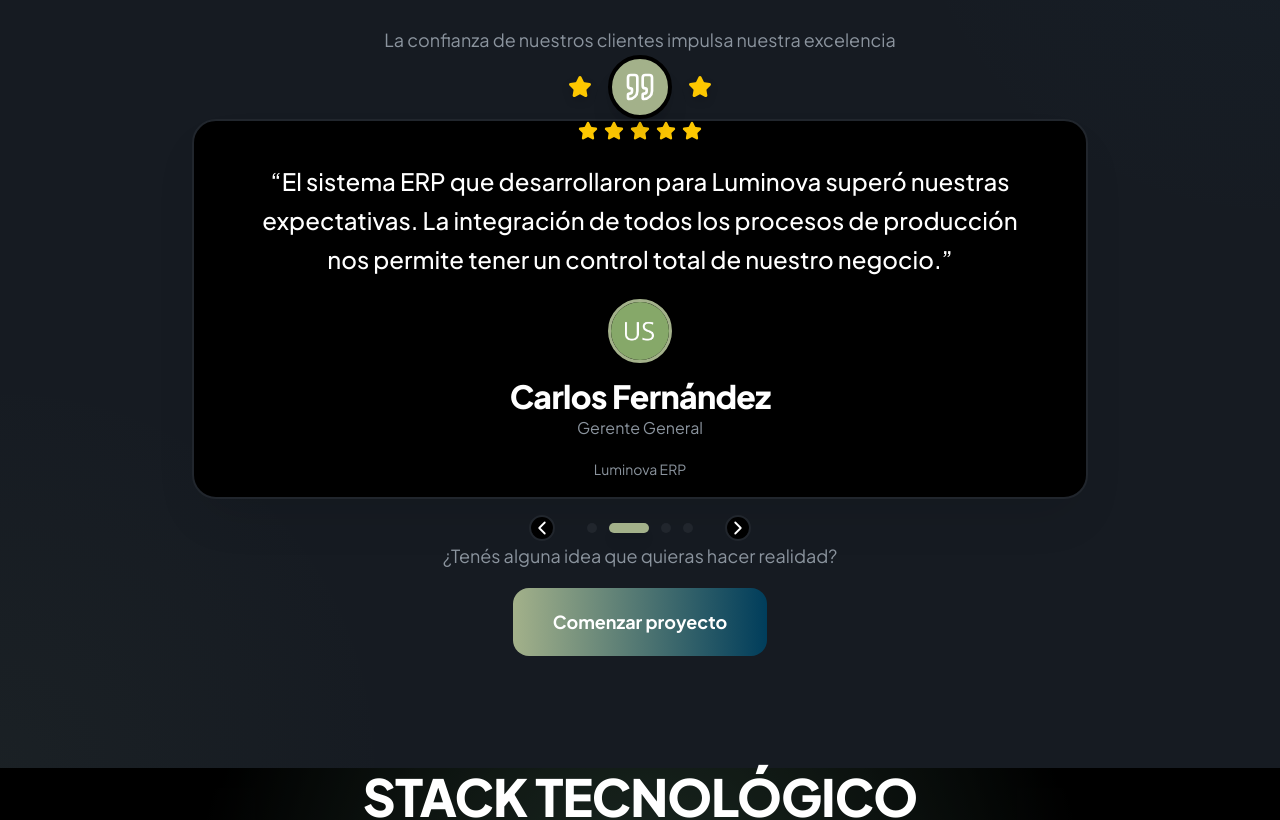
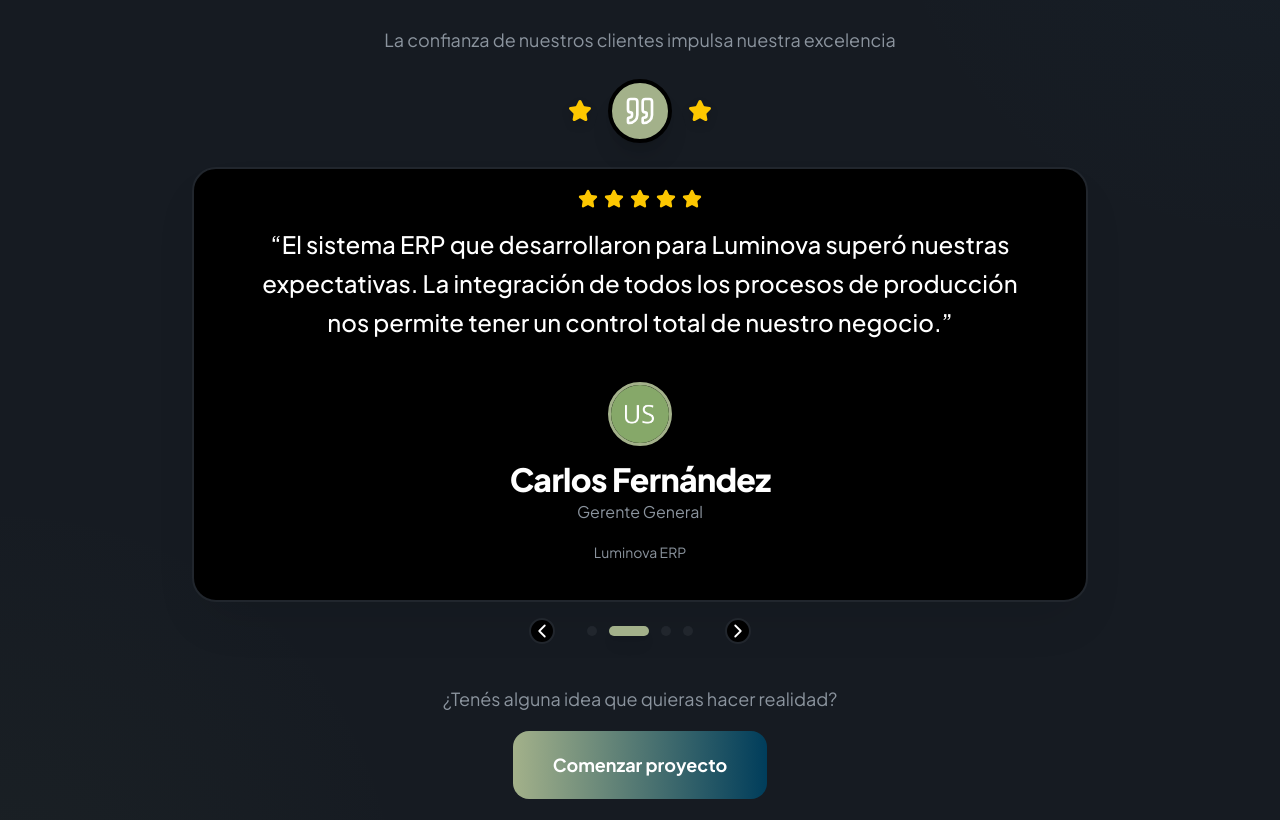
Before and after one commit to dgimenezdeveloper/folkode-webapp, a Next.js app in the folder frontend/: page / in a window 1280 px wide. Shown: the part 9421-10241 px from the top of the page. Built offline with nearby package versions, Linux system fonts and the light colour scheme.

Commit message:
Ajuste algunas margenes y paddings para mejorar la estetica general del componente Testimonials.

```diff
--- a/frontend/src/components/sections/Testimonials.tsx
+++ b/frontend/src/components/sections/Testimonials.tsx
@@ -119,7 +119,7 @@ export default function Testimonials() {
           whileInView={{ opacity: 1, y: 0 }}
           viewport={{ once: true }}
           transition={{ duration: 0.5 }}
-          className="section-title mb-16"
+          className="section-title !mb-[7rem]"
         >
           <h2 className="text-gradient">
             Comentarios de Clientes
@@ -132,7 +132,7 @@ export default function Testimonials() {
         {/* Testimonial carousel */}
         <div className="relative max-w-4xl mx-auto flex flex-col items-center justify-center w-full">
           {/* Quote icon decorativo, mejor alineado y separado */}
-          <div className="absolute -top-16 left-1/2 -translate-x-1/2 z-20 pointer-events-none">
+          <div className="absolute -top-22 left-1/2 -translate-x-1/2 z-20 pointer-events-none">
             <div className="flex items-center justify-center gap-4">
               <Star className="w-6 h-6 text-yellow-400 fill-yellow-400 drop-shadow-lg" />
               <div className="w-16 h-16 rounded-full bg-gradient-to-br from-[var(--color-primary)] to-[var(--color-accent)] flex items-center justify-center shadow-xl shadow-[var(--color-primary)]/30 border-4 border-[var(--color-background)]">
@@ -143,7 +143,7 @@ export default function Testimonials() {
           </div>
 
           {/* Testimonial card - Fixed height container */}
-          <div className="rounded-3xl p-10 md:p-16 pt-16 min-h-[420px] md:min-h-[380px] flex flex-col bg-[var(--color-background)] border-2 border-[var(--color-border)] shadow-2xl shadow-black/10 items-center justify-center w-full">
+          <div className="rounded-3xl !p-5 md:p-16 pt-16 min-h-[420px] md:min-h-[380px] flex flex-col bg-[var(--color-background)] border-2 border-[var(--color-border)] shadow-2xl shadow-black/10 items-center justify-center w-full">
             <AnimatePresence mode="sync" custom={direction} initial={false}>
               <motion.div
                 key={currentIndex}
@@ -156,13 +156,12 @@ export default function Testimonials() {
                 className="flex flex-col items-center justify-center flex-1"
               >
                 {/* Rating - centered */}
-                <div className="flex justify-center gap-1.5 mb-8">
+                <div className="flex justify-center gap-1.5 !mb-4">
                   {Array.from({ length: 5 }).map((_, i) => (
                     <Star
                       key={i}
                       size={20}
-                      className={`${
-                        i < currentTestimonial.rating
+                      className={`${i < currentTestimonial.rating
                         ? 'text-yellow-400 fill-yellow-400'
                         : 'text-[var(--color-border)]'
                         }`}
@@ -178,7 +177,7 @@ export default function Testimonials() {
                 </div>
 
                 {/* Client info - always at bottom */}
-                <div className="flex flex-col items-center gap-4 mt-10">
+                <div className="flex flex-col items-center gap-4 !mt-10">
                   <div className="relative w-16 h-16 rounded-full overflow-hidden border-3 border-[var(--color-primary)] flex-shrink-0 shadow-lg shadow-[var(--color-primary)]/20">
                     <AvatarImage
                       src={currentTestimonial.client.avatar}
@@ -222,8 +221,7 @@ export default function Testimonials() {
                     setDirection(i > currentIndex ? 1 : -1)
                     setCurrentIndex(i)
                   }}
-                  className={`h-2.5 rounded-full transition-all duration-300 ${
-                    i === currentIndex
+                  className={`h-2.5 rounded-full transition-all duration-300 ${i === currentIndex
                     ? 'bg-[var(--color-primary)] w-10 shadow-lg shadow-[var(--color-primary)]/30'
                     : 'bg-[var(--color-border)] w-2.5 hover:bg-[var(--color-text-secondary)]'
                     }`}
@@ -250,7 +248,7 @@ export default function Testimonials() {
           whileInView={{ opacity: 1, y: 0 }}
           viewport={{ once: true }}
           transition={{ duration: 0.5, delay: 0.3 }}
-          className="text-center mt-20"
+          className="text-center !mt-10"
         >
           <p className="text-[var(--color-text-secondary)] text-lg mb-6">
             ¿Tenés alguna idea que quieras hacer realidad?
```
Lines whose indentation alone changed are shown as unchanged.
